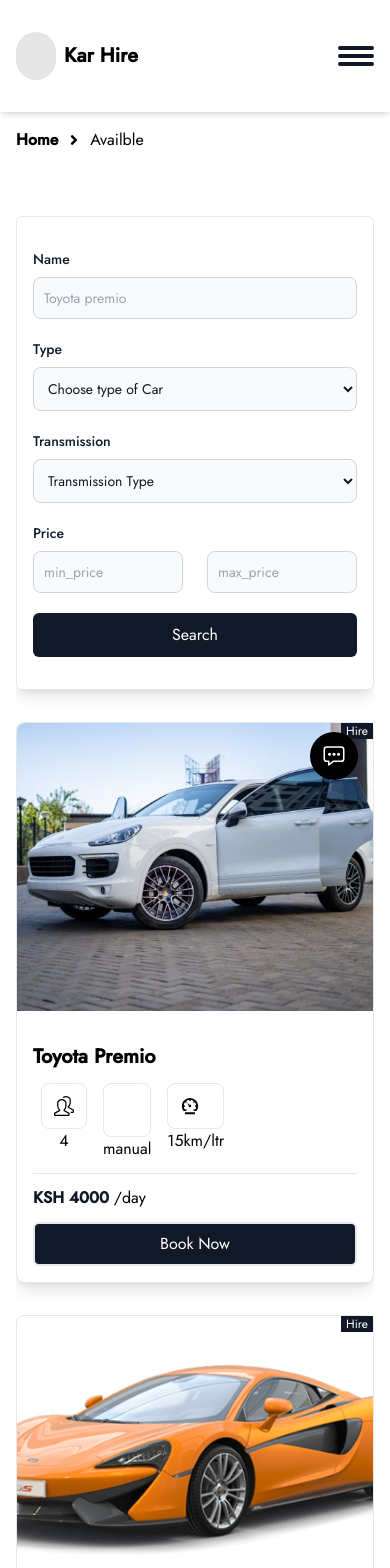
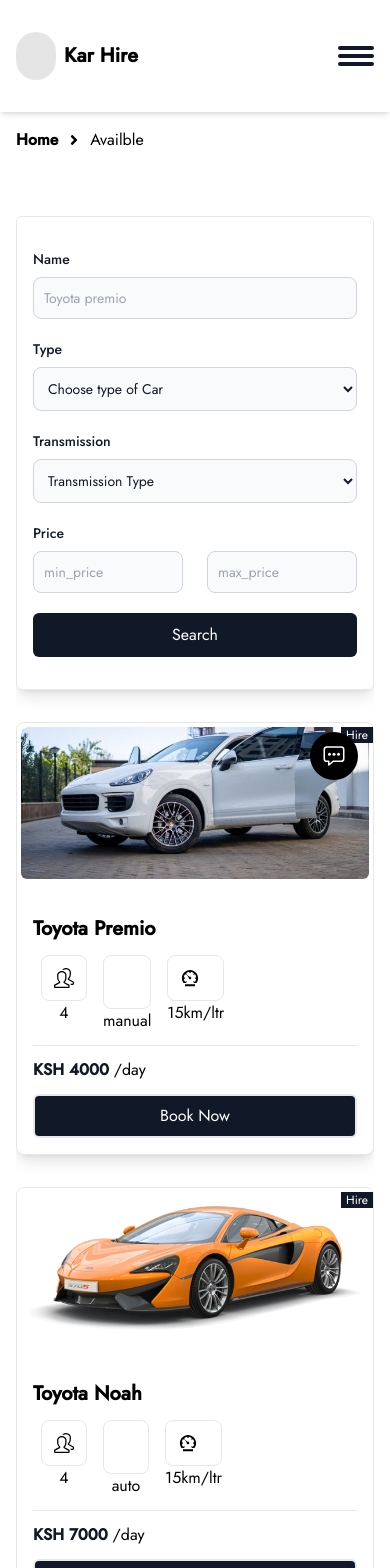
Before and after one commit to njau58/kar-hire, a React (Vite) app: page /all-vihicles in a window 390 px wide. Shown: the top 1568 px of the page. Built offline with nearby package versions, Linux system fonts and the light colour scheme; some icons are missing.

Commit message:
fixed Layout

```diff
--- a/src/components/CTA/index.tsx
+++ b/src/components/CTA/index.tsx
@@ -3,7 +3,7 @@
 
 const CTA = () => {
   return (
-    <section className="w-full h-[20rem] bg-primary overflow-x-clip">
+    <section className="w-full h-[20rem] md:mt-32 bg-primary overflow-x-clip">
       <div className=" relative flex flex-row w-full h-full max-w-6xl mx-auto  ">
         <div className="flex md:items-start items-center w-full md:w-auto">
           <div className="mx-4 flex flex-col w-full h-full items-center justify-center gap-8 ">
--- a/src/components/Footer/index.tsx
+++ b/src/components/Footer/index.tsx
@@ -25,7 +25,7 @@
       id="footer"
       className="w-full  bg-zinc-50 relative bottom-0 px-4 mt-16"
     >
-      <div className="w-full h-full max-w-6xl flex flex-col gap-6 md:flex-row items-start   md:justify-between mx-auto pt-12 ">
+      <div className="w-full h-full max-w-7xl flex flex-col gap-6 md:flex-row items-start   md:justify-between mx-auto pt-12 ">
         <div className=" flex flex-col gap-6">
           <h4 className="text-2xl md:4xl font-semibold">Quick Links</h4>
 
--- a/src/components/Hero/index.tsx
+++ b/src/components/Hero/index.tsx
@@ -8,7 +8,7 @@
   const { toggleAuthModal } = useContext(AuthModalContext);
   return (
     <section className=" relative md:mt-44 mt-32  w-full  ">
-      <div className="max-w-6xl md:mx-auto  flex md:flex-row justify-between mx-4 flex-col ">
+      <div className="max-w-7xl md:mx-auto  flex md:flex-row justify-between mx-4 flex-col ">
         <div className="flex relative z-30 flex-col items-start md:gap-8 gap-4 ">
           <div className="flex flex-row items-center justify-center gap-1">
             <hr className="w-6 bg-gray-900 h-0.5"></hr>
--- a/src/components/Navbar/index.tsx
+++ b/src/components/Navbar/index.tsx
@@ -50,7 +50,7 @@
           scrollThreshold ? "shadow-sm bg-white  " : ""
         } w-full fixed   px-4  top-0  z-40 transition duration-700 ease-in-out shadow-md `}
       >
-        <div className="flex flex-row   py-8  mx-auto justify-between items-center  max-w-6xl  ">
+        <div className="flex flex-row   py-8  mx-auto justify-between items-center  max-w-7xl  ">
           <Logo />
           {isMobile ? (
             <>
--- a/src/components/Portifolio/SingleRide.tsx
+++ b/src/components/Portifolio/SingleRide.tsx
@@ -19,11 +19,11 @@
 
   return (
     <div className="shadow-lg  relative  rounded-lg border bg-white max-w-lg mx-auto  w-full  ">
-      <div className="h-[18rem] ">
+      <div className="h-[10rem]  p-1 rounded-md ">
         <div className="absolute right-0">
           <Badge variant={badge} />
         </div>
-        <div className=" overflow-hidden h-full w-full">
+        <div className=" overflow-hidden rounded-md h-full w-full">
           <img
             src={imageSrc[0]}
             decoding="async"
--- a/src/components/Portifolio/index.tsx
+++ b/src/components/Portifolio/index.tsx
@@ -16,7 +16,7 @@
   };
 
   return (
-    <section className=" relative  my-24 max-w-6xl lg:mx-auto px-4 flex items-center justify-center overflow-hidden">
+    <section className=" relative  py-24 max-w-7xl lg:mx-auto px-4 flex items-center justify-center overflow-hidden">
       <div className="flex flex-col items-center justify-center gap-4   w-full mx-auto  ">
         <p className="text-center font-bold text-primary">Choose Your Ride</p>
         <h2 className="text-3xl text-gray-950 font-bold g:text-5xl">
@@ -28,11 +28,11 @@
 
         {/* list of all available/filtered cars */}
 
-        <div className="mx-auto grid grid-cols-1  gap-8 sm:grid-cols-2 md:grid-cols-3  mt-16   max-w-6xl w-full overflow-hidden  ">
+        <div className="mx-auto grid grid-cols-1  gap-8 sm:grid-cols-2 md:grid-cols-4  mt-16   max-w-7xl w-full overflow-hidden  ">
           {filteredVihicles.length === 0 ? (
             <div
               className=" col-span-3 text-center w-full h-full  mx-auto
-            mb-16   max-w-6xl"
+            mb-16   max-w-7xl"
             >
               <p className="text-center ">
                 No Vihicle(s) of the selected type at the moment.
--- a/src/pages/AllVihicles/index.tsx
+++ b/src/pages/AllVihicles/index.tsx
@@ -33,7 +33,7 @@
 
   return (
     <Main>
-      <section className="my-32 max-w-6xl  md:mx-auto mx-4">
+      <section className="my-32 max-w-7xl   md:mx-auto mx-4">
         <div className="flex flex-row items-center gap-2 justify-between my-4  w-full ">
           <CustomLink to="/" text="Home" variant="unfilled" />
           <span>
@@ -45,7 +45,7 @@
           </p>
         </div>
 
-        <div className="grid grid-flow-cols sm:grid-cols-2 md:grid-cols-3 gap-8  mt-16    max-w-6xl w-full overflow-hidden ">
+        <div className="grid grid-flow-cols sm:grid-cols-2 md:grid-cols-4 gap-8  mt-16     w-full overflow-hidden ">
           {/* search form */}
 
           <div className="border rounded-md w-full py-8 px-4  shadow-lg  h-full">
--- a/src/pages/CarDetailsPage/index.tsx
+++ b/src/pages/CarDetailsPage/index.tsx
@@ -53,7 +53,7 @@
   return (
     <>
       <Main>
-        <div className="w-full   flex flex-col  gap-6 mt-24 py-1 md:py-3 mx-4 max-w-6xl md:mx-auto">
+        <div className="w-full   flex flex-col  gap-6 mt-24 py-1 md:py-3 mx-4 max-w-7xl md:mx-auto">
           <div className="flex flex-row items-center gap-2 justify-between my-4  w-full ">
             <CustomLink to="/" text="Home" variant="unfilled" />
             <span>
@@ -67,7 +67,7 @@
         </div>
         <hr className="mb-8"></hr>
 
-        <section className="flex flex-col items-center md:mx-auto max-w-6xl   overflow-hidden justify-center md:flex-row">
+        <section className="flex flex-col items-center md:mx-auto max-w-7xl   overflow-hidden justify-center md:flex-row">
           <div className="flex flex-col  justify-center mx-4">
             <h1 className=" font-semibold text-xl text-left">
               {vihicleDetails[0]?.vihicle_name}
@@ -131,7 +131,7 @@
                 People who viewed {vihicleDetails[0]?.vihicle_name} also
                 consider
               </p>
-              <div className="grid grid-flow-cols sm:grid-cols-2 md:grid-cols-3 gap-8  mt-16 pr-4   max-w-6xl w-full overflow-hidden ">
+              <div className="grid grid-flow-cols sm:grid-cols-2 md:grid-cols-3 gap-8  mt-16 pr-4   max-w-7xl w-full overflow-hidden ">
                 {similarVihicles?.map((vihicle) => {
                   return (
                     <SingleRide
```
